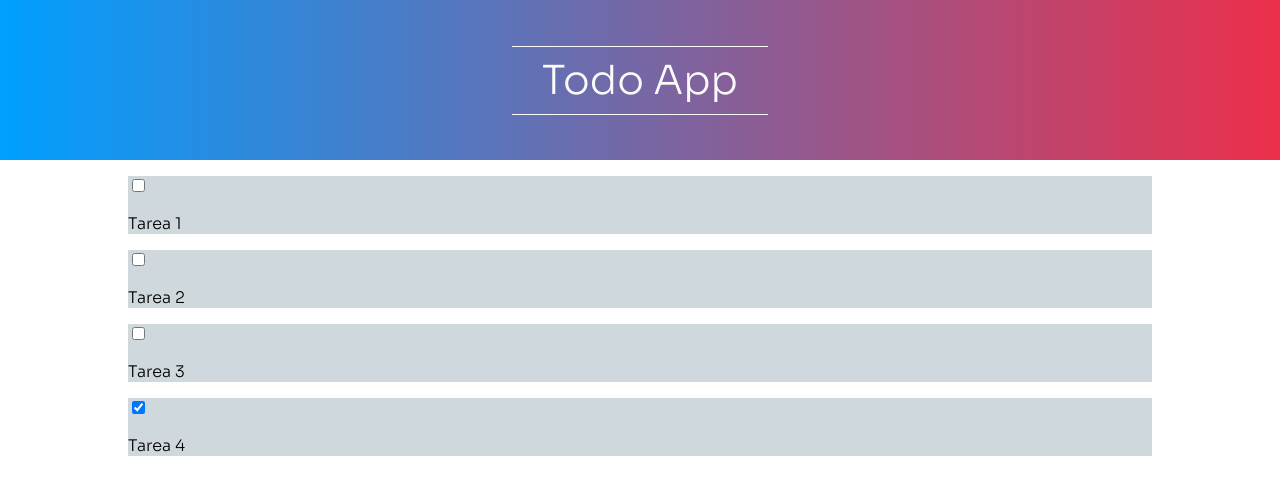
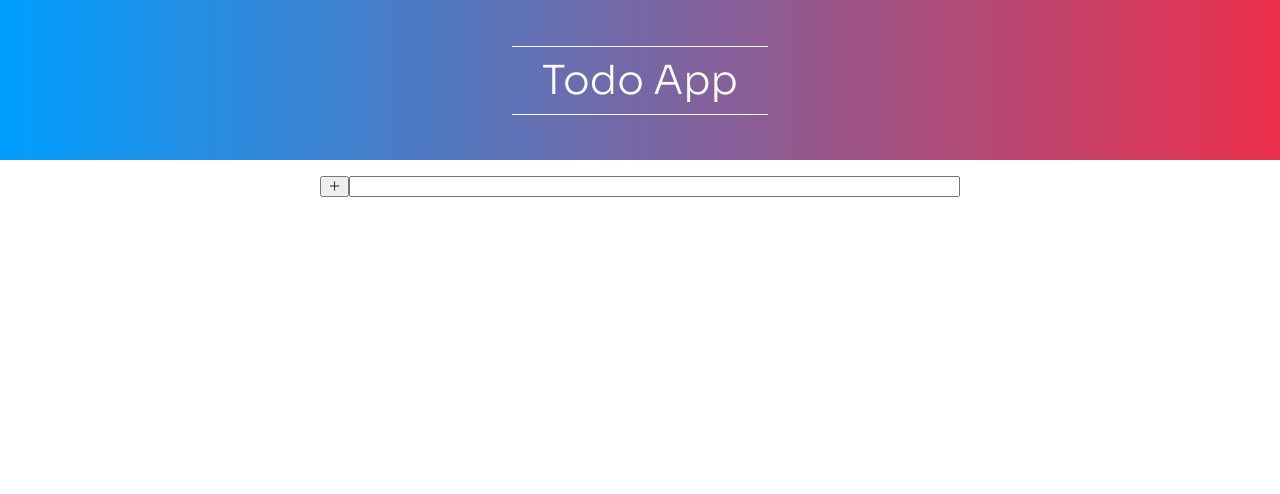
Before and after one commit to edevars/todo-ts, a Next.js app: page / in a window 1280 px wide. Shown: the top 494 px of the page. Built offline with nearby package versions, Linux system fonts and the light colour scheme.

Commit message:
:sparkles: Adding add task form

```diff
--- /dev/null
+++ b/components/AddTask/index.tsx
@@ -0,0 +1,25 @@
+import { SyntheticEvent, useState } from "react"
+import { StyledForm } from "./styles"
+
+interface AddTaskProps {
+    createTask(description: string): void
+}
+
+export const AddTask = (props: AddTaskProps): JSX.Element => {
+    const [description, setDescription] = useState('')
+    const { createTask } = props
+
+    const handleSubmit = (event: SyntheticEvent) => {
+        event.preventDefault()
+        createTask(description)
+    }
+
+    return (
+        <StyledForm action="onSubmit" onSubmit={handleSubmit}>
+            <button type="submit" aria-label="Add task">
+                <i className="las la-plus" />
+            </button>
+            <input type="text" value={description} onChange={(e) => { setDescription(e.target.value) }} />
+        </StyledForm>
+    )
+}
--- /dev/null
+++ b/components/AddTask/styles.ts
@@ -0,0 +1,7 @@
+import styled from 'styled-components';
+
+export const StyledForm = styled.form`
+    width: 100%;
+    display: grid;
+    grid-template-columns: auto 1fr;
+`
--- a/components/List/styles.ts
+++ b/components/List/styles.ts
@@ -3,4 +3,5 @@ import styled from 'styled-components';
 export const StyledList = styled.ul`
     padding: 0;
     list-style: none;
+    width: 100%;
 `
--- /dev/null
+++ b/hooks/useTasks.ts
@@ -0,0 +1,31 @@
+import { ListItems, ItemInterface } from './../types.d';
+import { useState, useEffect } from 'react';
+
+export const useTask = () => {
+    const LOCAL_STORAGE_NAME = 'tasks'
+    const [tasks, setTasks] = useState<ListItems>([])
+
+    useEffect(() => {
+        const localStorageTasks: ListItems = JSON.parse(window.localStorage.getItem(LOCAL_STORAGE_NAME)!) || [];
+        setTasks(localStorageTasks)
+    }, [])
+
+    const createTask = (description: string) => {
+        const taskId = tasks.length + 1
+        const newArrayTasks: ListItems = [...tasks, { taskId, description, checked: false }];
+        setTasks(newArrayTasks);
+        window.localStorage.setItem(LOCAL_STORAGE_NAME, JSON.stringify(newArrayTasks));
+    };
+
+    const removeTask = (id: number) => {
+        const localStorageTasks: ListItems = JSON.parse(window.localStorage.getItem(LOCAL_STORAGE_NAME)!);
+
+        const deletedFavorites = localStorageTasks.filter((task: ItemInterface) => task.taskId !== id);
+
+        setTasks(deletedFavorites);
+
+        window.localStorage.setItem(LOCAL_STORAGE_NAME, JSON.stringify(deletedFavorites));
+    };
+
+    return { tasks, createTask, removeTask }
+}
--- a/pages/_document.tsx
+++ b/pages/_document.tsx
@@ -36,6 +36,7 @@ export default class MyDocument extends Document {
                     <link rel="preconnect" href="https://fonts.googleapis.com" />
                     <link rel="preconnect" href="https://fonts.gstatic.com" />
                     <link href="https://fonts.googleapis.com/css2?family=Sora:wght@300;600&display=swap" rel="stylesheet" />
+                    <link rel="stylesheet" href="https://maxst.icons8.com/vue-static/landings/line-awesome/line-awesome/1.3.0/css/line-awesome.min.css"></link>
                 </Head>
                 <body>
                     <Main />
--- a/pages/index.tsx
+++ b/pages/index.tsx
@@ -1,11 +1,16 @@
 import type { NextPage } from 'next'
 import Head from 'next/head'
+import { AddTask } from '../components/AddTask'
 import { Header } from '../components/header'
 import { List } from '../components/List'
-import { mockedItems } from '../mocks/items'
+import { useTask } from '../hooks/useTasks'
 import { PageWrapper } from '../styles/PageWrapper'
 
+
 const Home: NextPage = () => {
+
+  const { tasks, createTask } = useTask()
+
   return (
     <>
       <Head>
@@ -15,7 +20,8 @@ const Home: NextPage = () => {
       </Head>
       <Header />
       <PageWrapper>
-        <List items={mockedItems} />
+        <AddTask createTask={createTask} />
+        <List items={tasks} />
       </PageWrapper>
     </>
   )
--- a/styles/PageWrapper.ts
+++ b/styles/PageWrapper.ts
@@ -1,6 +1,7 @@
 import styled from 'styled-components';
 
 export const PageWrapper = styled.main`
-    width: 80%;
+    max-width: 40rem;
     margin: 0 auto;
+    padding: 1rem;
 `
```
